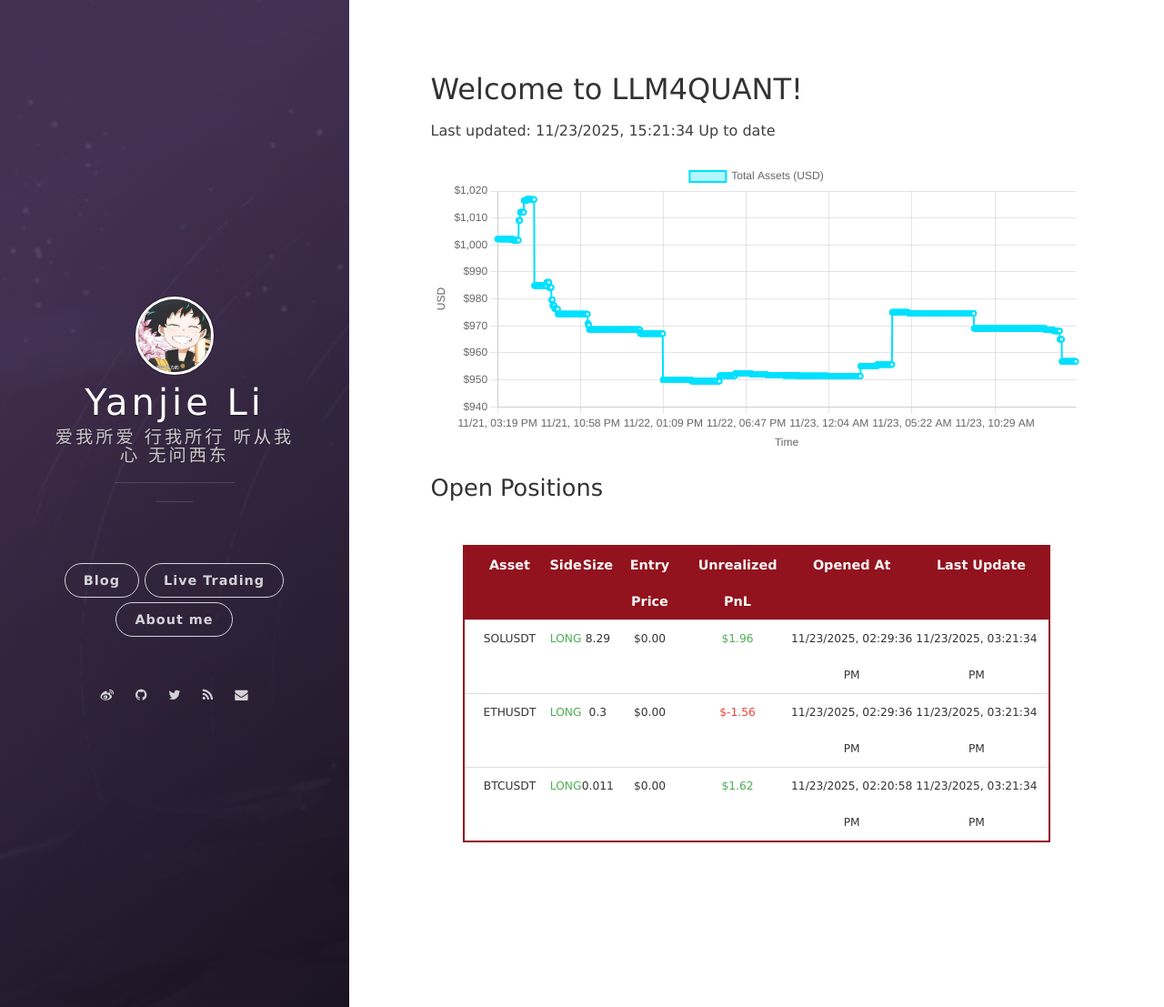
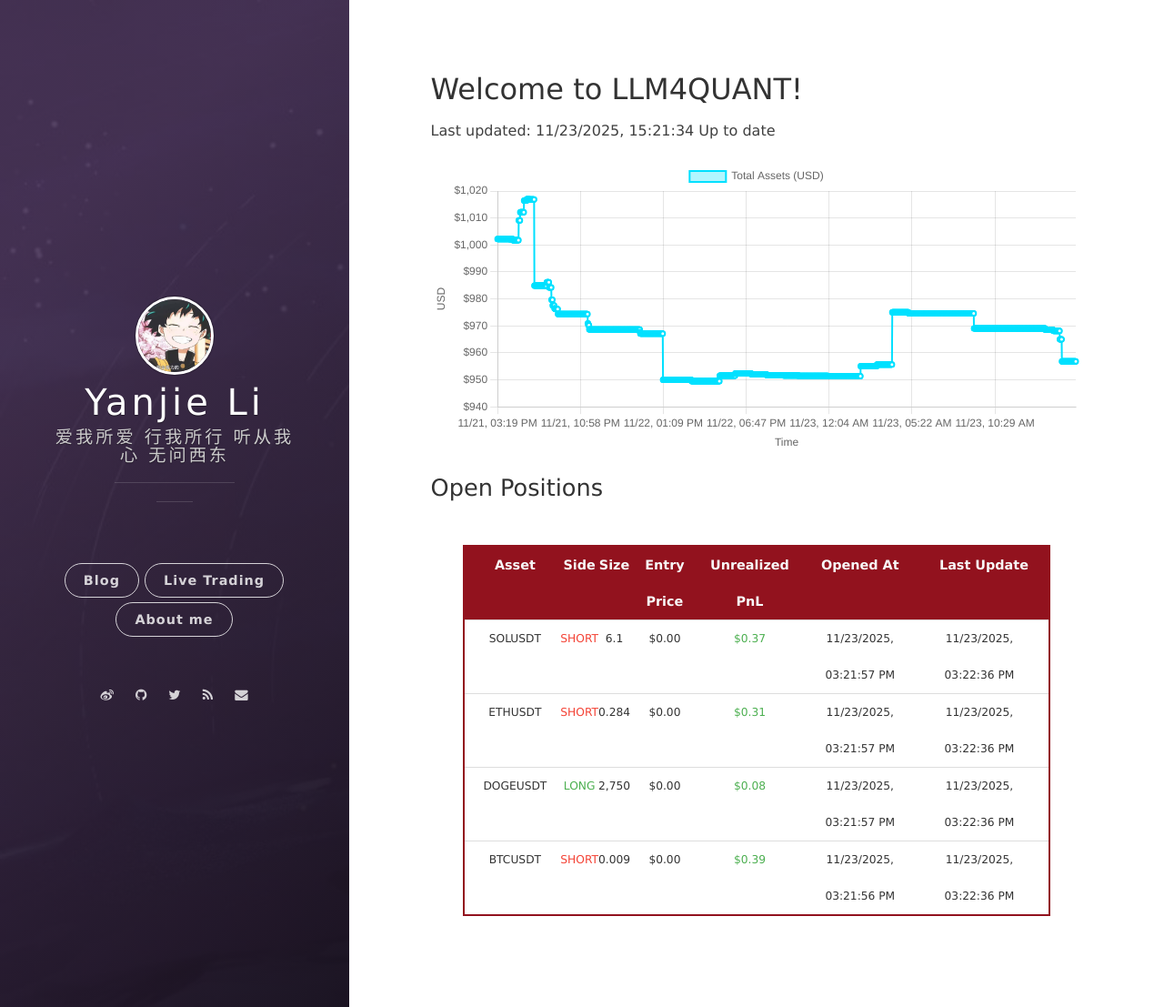
Before and after one commit to leeyegy/leeyegy.github.io, a Jekyll site: the page built from live-trading.html, in a window 1280 px wide and 1107 px high. Shown: the whole window at 91% size. Built offline with Jekyll 4.4.1, drawn with Linux system fonts in a browser that asks for light colours; nearby versions of some CDN libraries.

Commit message:
AccountMonitor: refresh positions 2025-11-23T23:22:36+08:00

```diff
--- a/assets/data/binance/positions.json
+++ b/assets/data/binance/positions.json
@@ -1,29 +1,38 @@
 [
   {
     "symbol": "SOLUSDT",
-    "side": "LONG",
-    "size": 8.29,
+    "side": "SHORT",
+    "size": 6.1,
     "entryPrice": 0.0,
-    "unrealizedPnl": 1.95790401,
-    "openedAt": "2025-11-23T22:29:36+08:00",
-    "reportedAt": "2025-11-23T23:21:34+08:00"
+    "unrealizedPnl": 0.366,
+    "openedAt": "2025-11-23T23:21:57+08:00",
+    "reportedAt": "2025-11-23T23:22:36+08:00"
   },
   {
     "symbol": "ETHUSDT",
+    "side": "SHORT",
+    "size": 0.284,
+    "entryPrice": 0.0,
+    "unrealizedPnl": 0.3124,
+    "openedAt": "2025-11-23T23:21:57+08:00",
+    "reportedAt": "2025-11-23T23:22:36+08:00"
+  },
+  {
+    "symbol": "DOGEUSDT",
     "side": "LONG",
-    "size": 0.3,
+    "size": 2750.0,
     "entryPrice": 0.0,
-    "unrealizedPnl": -1.55649069,
-    "openedAt": "2025-11-23T22:29:36+08:00",
-    "reportedAt": "2025-11-23T23:21:34+08:00"
+    "unrealizedPnl": 0.0825,
+    "openedAt": "2025-11-23T23:21:57+08:00",
+    "reportedAt": "2025-11-23T23:22:36+08:00"
   },
   {
     "symbol": "BTCUSDT",
-    "side": "LONG",
-    "size": 0.011,
+    "side": "SHORT",
+    "size": 0.009,
     "entryPrice": 0.0,
-    "unrealizedPnl": 1.61569657,
-    "openedAt": "2025-11-23T22:20:58+08:00",
-    "reportedAt": "2025-11-23T23:21:34+08:00"
+    "unrealizedPnl": 0.39270371,
+    "openedAt": "2025-11-23T23:21:56+08:00",
+    "reportedAt": "2025-11-23T23:22:36+08:00"
   }
 ]
```
